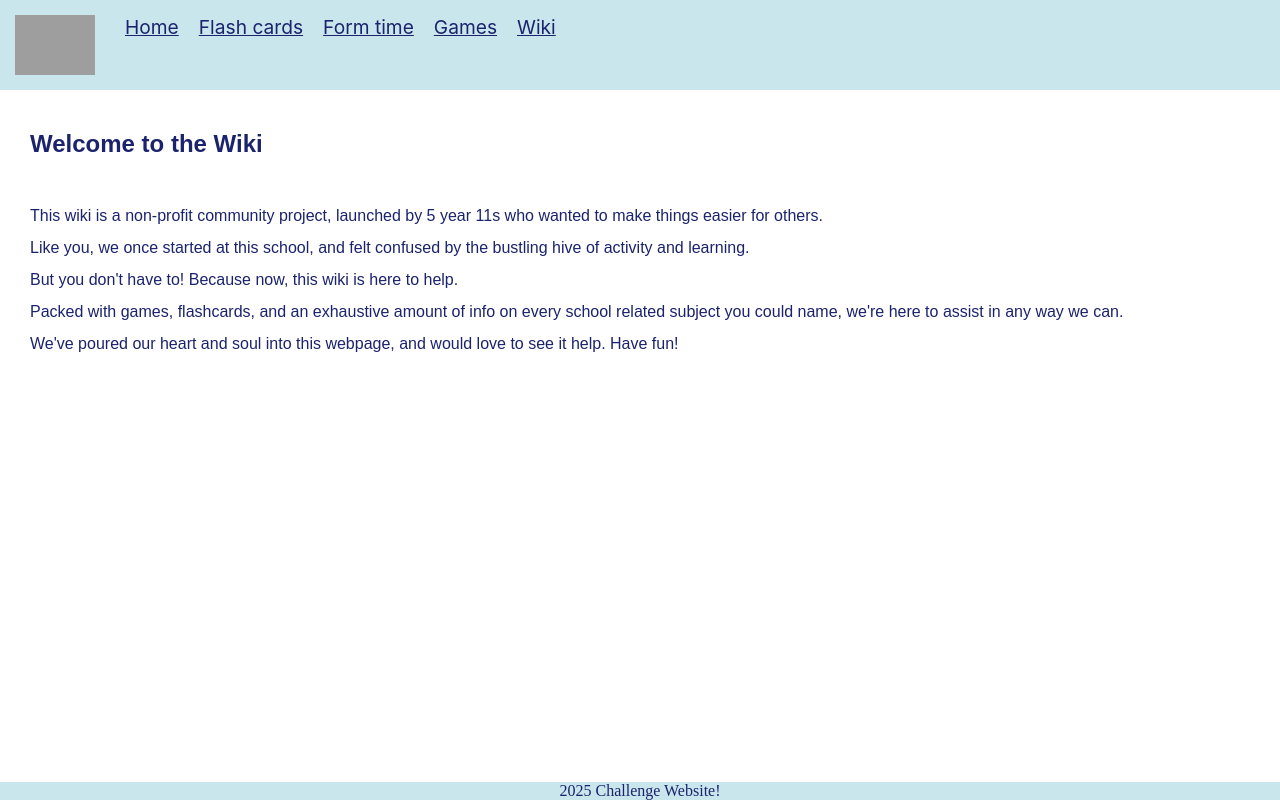
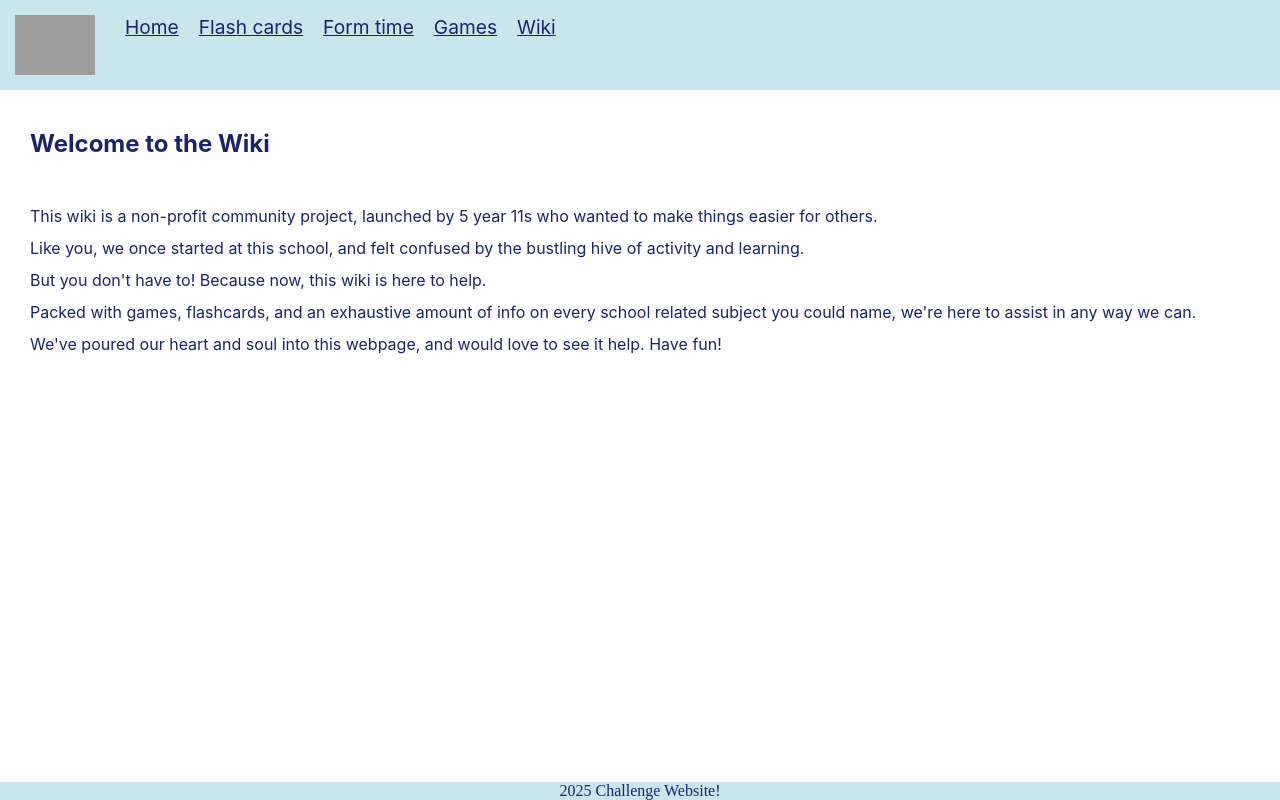
Before and after one commit to snej55/challenge-website, a React (Create React App) app in the folder site/: page / in a window 1280 px wide. Built offline with nearby package versions, Linux system fonts and the light colour scheme; grey boxes are pictures that could not be loaded.

Commit message:
removing my mistake

```diff
--- a/site/src/Components/Home.css
+++ b/site/src/Components/Home.css
@@ -2,5 +2,4 @@
     line-height: 2;
     padding: 30px;
     color: #1b236c;
-    font-family: fantasy;
 }
```
